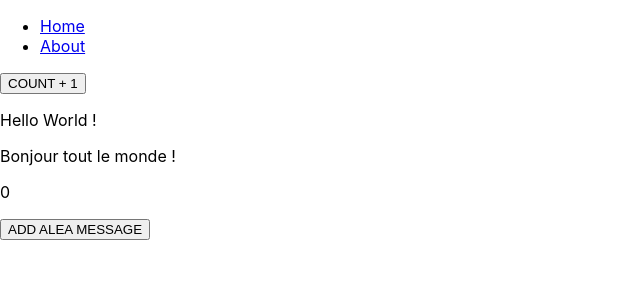
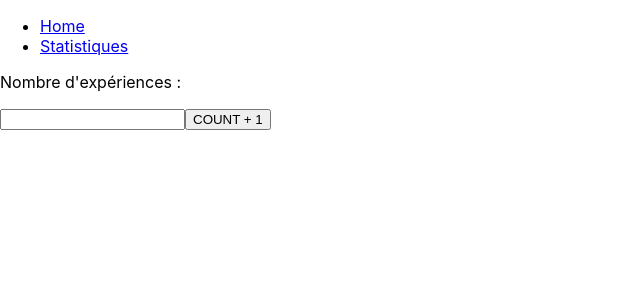
Before and after one commit to 7estelle/react-yam-challenge, a React (Create React App) app in the folder yam/: page / in a window 1280 px wide. Shown: the top 300 px of the page, without its empty margins (0-640 px from the left). Built offline with nearby package versions, Linux system fonts and the light colour scheme.

Commit message:
Roll random dices

```diff
--- a/yam/src/App.js
+++ b/yam/src/App.js
@@ -10,7 +10,7 @@ function Navigation() {
             <NavLink to="/">Home</NavLink>
           </li>
           <li>
-            <NavLink to="/about">About</NavLink>
+            <NavLink to="/statistiques">Statistiques</NavLink>
           </li>
         </ul>
       </nav>
@@ -25,7 +25,7 @@ function App() {
       <Navigation />
       <Routes>
         <Route index path="/" element={<Home />} />
-        <Route path="/about" element={<p>About</p>} />
+        <Route path="/statistiques" element={<p>Statistiques</p>} />
         <Route path="*" element={<p>No match</p>} />
       </Routes>
     </>
--- a/yam/src/Home.js
+++ b/yam/src/Home.js
@@ -1,20 +1,38 @@
 import { useSelector, useDispatch } from 'react-redux';
-import { set_count, set_message } from './store/actions/actions-types';
+import { roll_dices } from './store/actions/actions-types';
+import { useState, useEffect } from 'react';
 
 function Home() {
-  // lecture du store de la source de vérité read-only
-  const { messages, count } = useSelector(state => state.message);
+
+  const [iteration, setIteration] = useState(0);
+  const [results, setResults] = useState([]);
+
+  const handleDispatch = () => {
+    setResults([])
+    console.log(results);
+    for(let i = 0; i < parseInt(iteration); i++) {
+      setResults(
+        results.push([
+          Math.floor(Math.random()* 6 + 1),
+          Math.floor(Math.random()* 6 + 1),
+          Math.floor(Math.random()* 6 + 1),
+          Math.floor(Math.random()* 6 + 1),
+          Math.floor(Math.random()* 6 + 1),
+        ])
+      )
+    }
+    console.log(results);
+  }
 
   // actions dispatch dans le reducer => newState
   const dispatch = useDispatch();
 
   return (
     <div className="App">
-      <button onClick={() => dispatch(set_count())} > COUNT + 1 </button>
-      {messages.map((message, i) => <p key={i}>{message}</p>)}
-      <p>{count}</p>
-      <button onClick={() => dispatch(set_message(Math.random().toString()))} > ADD ALEA MESSAGE </button>
+      <p>Nombre d'expériences :</p>
 
+      <input type="number" onChange={(e) => setIteration(e.target.value)} />
+      <button onClick={() => iteration > 0 && handleDispatch()} > COUNT + 1 </button>
     </div>
   );
 }
--- a/yam/src/index.js
+++ b/yam/src/index.js
@@ -7,11 +7,11 @@ import { configureStore } from '@reduxjs/toolkit';
 import { Provider } from 'react-redux';
 import { BrowserRouter } from "react-router-dom";
 
-import message from './store/reducers/message';
+import game from './store/reducers/game';
 
 const store = configureStore({
   reducer: {
-    message
+    game
   }
 });
 
--- a/yam/src/store/actions/actions-types.js
+++ b/yam/src/store/actions/actions-types.js
@@ -1,20 +1,14 @@
-import { ADD_MESSAGE , SET_COUNT, SET_MESSAGE } from '../constants/actions';
+import { SET_ITERATION, ROLL_DICES } from '../constants/actions';
 
 // on prépare de petites fonctions anonymes pour le dispatcher
-export const addMessage = payload => {
+
+export const set_iteration = () => {
     return {
-        type: ADD_MESSAGE, payload: payload
+        type: SET_ITERATION
     }
 };
-
-export const set_message = payload => {
+export const roll_dices = () => {
     return {
-        type: SET_MESSAGE, payload
+        type: ROLL_DICES
     }
-};
-
-export const set_count = () => {
-    return {
-        type: SET_COUNT
-    }
-};
+}
--- a/yam/src/store/constants/actions.js
+++ b/yam/src/store/constants/actions.js
@@ -1,3 +1,2 @@
-export const ADD_MESSAGE = 'ADD_MESSAGE';
-export const SET_MESSAGE = 'SET_MESSAGE';
-export const SET_COUNT = 'SET_COUNT';
+export const ROLL_DICES = 'ROLL_DICES';
+export const SET_ITERATION = 'SET_ITERATION';
--- /dev/null
+++ b/yam/src/store/reducers/game.js
@@ -0,0 +1,29 @@
+import { SET_ITERATION, ROLL_DICES } from '../constants/actions';
+
+// SOURCE DE VERITE == structure du store
+const initialState = {
+    iteration: 0,
+    dice: [0,0,0,0,0],
+    results: []
+}
+
+const reducer = (state = initialState, action = {}) => {
+    switch (action.type) {
+
+        // case SET_ITERATION:
+        //     return {
+        //         ...state,
+        //         iteration: action.iteration
+        //     }
+
+        case ROLL_DICES:
+            return {
+                ...state,
+            }
+
+        default:
+            return state;
+    }
+}
+
+export default reducer;
--- a/yam/src/store/reducers/index.js
+++ b/yam/src/store/reducers/index.js
@@ -1,7 +1,7 @@
 import { combineReducers } from 'redux';
 // reducers
-import reducerMessage from './message';
+import reducerGame from './game';
 
 export default combineReducers({
-    m : reducerMessage
+    m : reducerGame
 });
--- a/yam/src/store/reducers/message.js
+++ /dev/null
@@ -1,42 +0,0 @@
-import { ADD_MESSAGE, SET_MESSAGE, SET_COUNT } from '../constants/actions';
-
-// SOURCE DE VERITE == structure du store
-const initialState = {
-    messages: [
-        "Hello World !",
-        "Bonjour tout le monde !"
-    ],
-    message: '',
-    count: 0
-}
-
-const reducer = (state = initialState, action = {}) => {
-    switch (action.type) {
-
-        case SET_MESSAGE:
-
-            // nouvelle référence des messages un nouveau tableau
-            const messages = [...state.messages]
-
-            messages.push(action.payload);
-
-            console.log(initialState);
-
-            return {
-                ...state,
-                messages
-            }
-
-        case SET_COUNT:
-
-            return {
-                ...state, // une copie peu profonde
-                count: state.count + 1 // on modifie une clé de notre nouveau tableau
-            }
-
-        default:
-            return state;
-    }
-}
-
-export default reducer;
```
